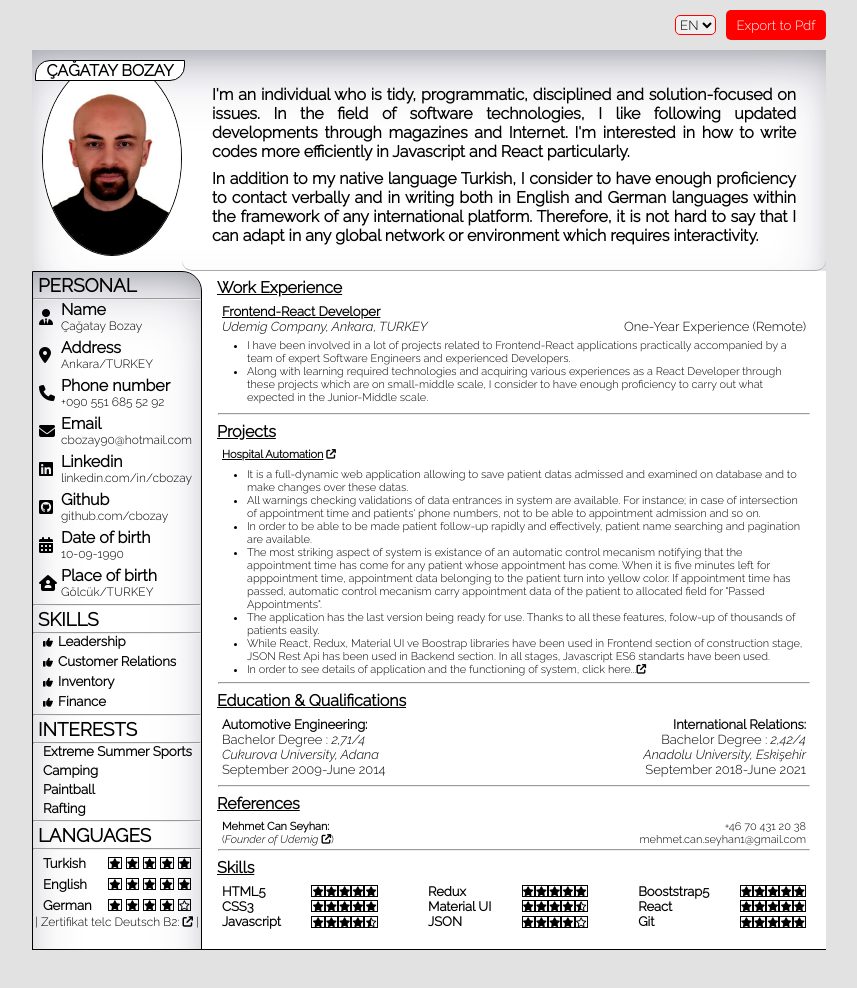
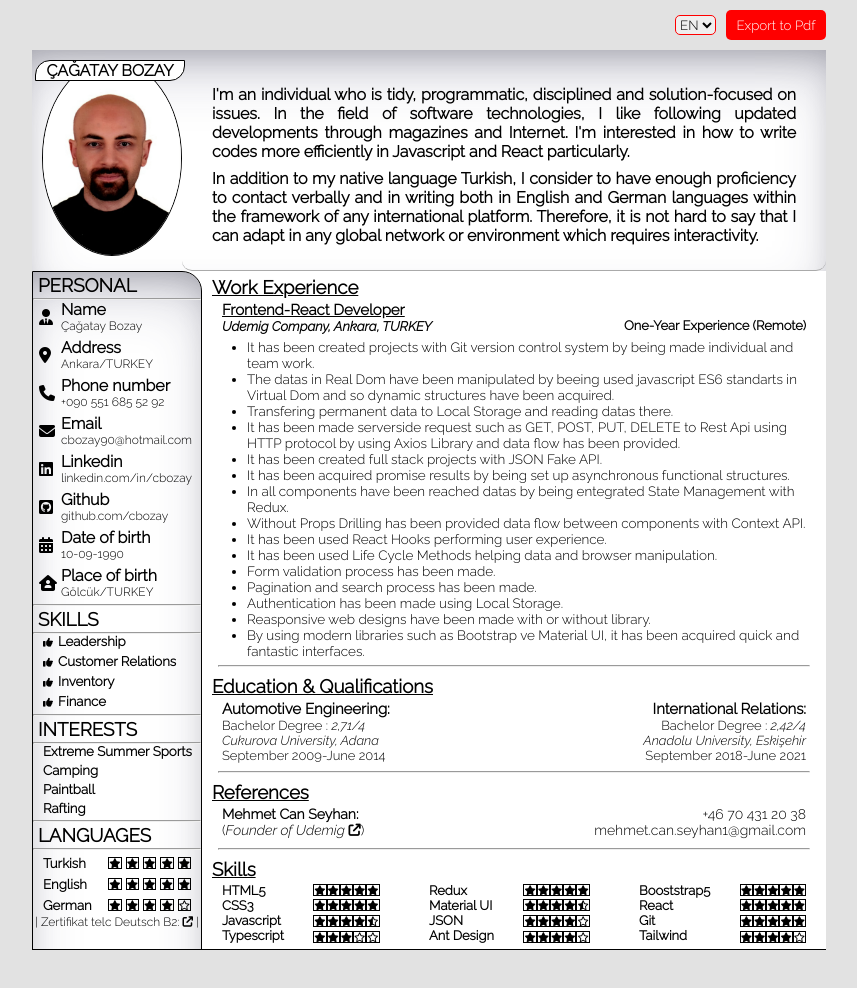
Before and after one commit to cbozay/Portfolio, a plain HTML site: page index.html in a window 1280 px wide. Shown: the whole page, without its empty margins (211-1068 px from the left). Drawn offline with Linux system fonts and the light colour scheme.

Commit message:
updating experience

```diff
--- a/index.html
+++ b/index.html
@@ -190,29 +190,43 @@
           </div>
         </div>
         <div class="bottomRight">
-          <u><h4 class="MainDiv" id="isTecrubesi">Work Experience</h4></u>
+          <u><h3 class="MainDiv" id="isTecrubesi">Work Experience</h3></u>
           <div class="exp mainDiv">
             <div>
               <u><b><p class="fontTitle" id="React">Frontend-React Developer</p></b></u>
-              <p><i id="Ankara">Udemig Company, Ankara, TURKEY</i></p>
+              <h5><i id="Ankara">Udemig Company, Ankara, TURKEY</i></h5>
             </div>
-            <div class="oneYear"><p  id="One-year">One-Year Experience (Remote)</p></div>
+            <div class="oneYear"><b><p  id="One-year">One-Year Experience (Remote)</p></b></div>
           </div>
             <div  class="pro mainDiv">
               <div>
                  <ul>
 
-                   <li id="experience-1">I have been involved in a lot of projects related to Frontend-React applications practically accompanied by a team of expert Software Engineers and experienced Developers.</li>
-                   <li id="experience-2">Along with learning required technologies and acquiring various experiences as a React Developer through these projects which are on small-middle scale, I consider to have enough proficiency to carry out
-                    what expected in the Junior-Middle scale.</li>
-                  </ul></div>
+                    <li class="li_font_size" id="experience-1">It has been created projects with Git version control system by being made individual and team work.</li>
+                    <li class="li_font_size" id="experience-2">The datas in Real Dom have been manipulated by beeing used javascript ES6 standarts in Virtual Dom and so dynamic structures have been acquired.</li>
+                    <li class="li_font_size" id="experience-3">Transfering permanent data to Local Storage and reading datas there.</li>
+                    <li class="li_font_size" id="experience-4">It has been made serverside request such as GET, POST, PUT, DELETE to Rest Api using HTTP protocol by using Axios Library and data flow has been provided.</li>
+                    <li class="li_font_size" id="experience-5">It has been created full stack projects with JSON Fake API.</li>
+                    <li class="li_font_size" id="experience-6">It has been acquired promise results by being set up asynchronous functional structures.</li>
+                    <li class="li_font_size" id="experience-7">In all components have been reached datas by being entegrated State Management with Redux.</li>
+                    <li class="li_font_size" id="experience-8">Without Props Drilling has been provided data flow between components with Context API.</li>
+                    <li class="li_font_size" id="experience-9">It has been used React Hooks performing user experience.</li>
+                    <li class="li_font_size" id="experience-10">It has been used Life Cycle Methods helping data and browser manipulation.</li>
+                    <li class="li_font_size" id="experience-11">Form validation process has been made.</li>
+                    <li class="li_font_size" id="experience-12">Pagination and search process has been made.</li>
+                    <li class="li_font_size" id="experience-13">Authentication has been made using Local Storage.</li>
+                    <li class="li_font_size" id="experience-14">Reasponsive web designs have been made with or without library.</li>
+                    <li class="li_font_size" id="experience-15">By using modern libraries such as Bootstrap ve Material UI, it has been acquired quick and fantastic interfaces.</li>
+
+                  </ul>
+                </div>
               </div>
 
 
 
 
 
-        <hr style="width: 95%; margin:6px auto">
+        <!-- <hr style="width: 95%; margin:6px auto">
         <u><h4 class="MainDiv" id="projeler">Projects</h4></u>
           <div  class="pro mainDiv">
            <div> <p class="hospitalMargin"><b><u id="hospital" >Hospital Automation</u></b>  <a target="_blank" href="https://github.com/cbozay/hospital"><i class="fa-solid fa-arrow-up-right-from-square"></i></a></p>
@@ -233,14 +247,14 @@
                 <span class="liLast"><li id="hospital-7">In order to see details of application and the functioning of system, click here...</li><a target="_blank" href="https://github.com/cbozay/hospital"><i class="fa-solid fa-arrow-up-right-from-square"></i></a></span>
               </ul>
             </div>
-           </div>
+           </div> -->
 
 
 
 
 
           <hr style="width: 95%; margin:3px auto">
-          <u><h4 class="MainDiv" id="egitim">Education & Qualifications</h4></u>
+          <u><h3 class="MainDiv" id="egitim">Education & Qualifications</h3></u>
           <div class="exp mainDiv">
             <div>
               <b><p class="fontTitle" id="otomotiv">Automotive Engineering:</p></b>
@@ -263,10 +277,10 @@
 
 
           <hr style="width: 95%; margin:3px auto">
-          <u><h4 class="MainDiv" id="referanslar">References</h4></u>
+          <u><h3 class="MainDiv" id="referanslar">References</h3></u>
           <div  class="special ref mainDiv">
             <div>
-              <b><p>Mehmet Can Seyhan:</p></b>
+              <b><p class="li_font_size">Mehmet Can Seyhan:</p></b>
           <p >(<i id="Arabuleu">Founder of Udemig</i>  <a target="_blank" href="https://udemig.com/"><i class="fa-solid fa-arrow-up-right-from-square"></i></a>)</p>
         </div>
           <div class="rightDepartment">
@@ -286,7 +300,7 @@
 
 
           <hr style="width: 95%; margin:3px auto">
-              <u><h4 class="MainDiv" id="yetenek">Skills</h4></u>
+              <u><h3 class="MainDiv" id="yetenek">Skills</h3></u>
 
               <div class="main-skills">
               <div >
@@ -305,6 +319,11 @@
                  <b><p>Javascript</p></b>
                 </div>
               </div>
+              <div class="row mainDiv">
+                <div>
+                 <b><p>Typescript</p></b>
+                </div>
+              </div>
 
 
             </div>
@@ -313,6 +332,7 @@
               <div class="main-skills stars"><i class="fa-solid fa-star"></i><i class="fa-solid fa-star"></i><i class="fa-solid fa-star"></i><i class="fa-solid fa-star"></i><i class="fa-solid fa-star"></i></div>
     <div class="main-skills stars"><i class="fa-solid fa-star"></i><i class="fa-solid fa-star"></i><i class="fa-solid fa-star"></i><i class="fa-solid fa-star"></i><i class="fa-solid fa-star"></i></div>
     <div class="main-skills stars"><i class="fa-solid fa-star"></i><i class="fa-solid fa-star"></i><i class="fa-solid fa-star"></i><i class="fa-solid fa-star"></i><i class="fa-regular fa-star-half-stroke"></i></div>
+    <div class="main-skills stars"><i class="fa-solid fa-star"></i><i class="fa-solid fa-star"></i><i class="fa-solid fa-star"></i><i class="fa-regular fa-star"></i><i class="fa-regular fa-star"></i></div>
 
             </div>
 
@@ -334,12 +354,18 @@
                  <b><p>JSON</p></b>
                 </div>
               </div>
+              <div class="row mainDiv">
+                <div>
+                 <b><p>Ant Design</p></b>
+                </div>
+              </div>
 
             </div>
 
             <div class="stars-div">
               <div class="main-skills stars"><i class="fa-solid fa-star"></i><i class="fa-solid fa-star"></i><i class="fa-solid fa-star"></i><i class="fa-solid fa-star"></i><i class="fa-solid fa-star"></i></div>
     <div class="main-skills stars"><i class="fa-solid fa-star"></i><i class="fa-solid fa-star"></i><i class="fa-solid fa-star"></i><i class="fa-solid fa-star"></i><i class="fa-regular fa-star-half-stroke"></i></div>
+    <div class="main-skills stars"><i class="fa-solid fa-star"></i><i class="fa-solid fa-star"></i><i class="fa-solid fa-star"></i><i class="fa-solid fa-star"></i><i class="fa-regular fa-star"></i></div>
     <div class="main-skills stars"><i class="fa-solid fa-star"></i><i class="fa-solid fa-star"></i><i class="fa-solid fa-star"></i><i class="fa-solid fa-star"></i><i class="fa-regular fa-star"></i></div>
 
             </div>
@@ -361,6 +387,11 @@
                  <b><p>Git</p></b>
                 </div>
               </div>
+              <div class="row mainDiv">
+                <div>
+                 <b><p>Tailwind</p></b>
+                </div>
+              </div>
 
             </div>
 
@@ -369,7 +400,9 @@
               <div class="main-skills stars"><i class="fa-solid fa-star"></i><i class="fa-solid fa-star"></i><i class="fa-solid fa-star"></i><i class="fa-solid fa-star"></i><i class="fa-solid fa-star"></i></div>
               <div class="main-skills stars"><i class="fa-solid fa-star"></i><i class="fa-solid fa-star"></i><i class="fa-solid fa-star"></i><i class="fa-solid fa-star"></i><i class="fa-solid fa-star"></i></div>
               <div class="main-skills stars"><i class="fa-solid fa-star"></i><i class="fa-solid fa-star"></i><i class="fa-solid fa-star"></i><i class="fa-solid fa-star"></i><i class="fa-solid fa-star"></i></div>
-    </div>
+              <div class="main-skills stars"><i class="fa-solid fa-star"></i><i class="fa-solid fa-star"></i><i class="fa-solid fa-star"></i><i class="fa-solid fa-star"></i><i class="fa-regular fa-star"></i></div>
+
+            </div>
     </div>
 
 
--- a/script.js
+++ b/script.js
@@ -135,14 +135,81 @@ const dictionary = [
   },
   {
     id: "experience-1",
-    tr: "Uzman yazılım mühendisleri ve deneyimli geliştiriciler eşliğinde Frontend-React uygulamalarına ilişkin birçok projede yer aldım.",
-    en: "I have been involved in a lot of projects related to Frontend-React applications practically accompanied by a team of expert Software Engineers and experienced Developers.",
+    tr: "Git versiyonlama ile bireysel ve takım çalışmaları yapılarak projeler oluşturuldu.",
+    en: "It has been created projects with Git version control system by being made individual and team work.",
+  },
+
+  {
+    id: "experience-2",
+    tr: "Real Dom daki veriler, Virtual Dom da javascript ES6 standartları kullanılarak manipüle edildi ve dinamik yapılar elde edildi.",
+    en: "The datas in Real Dom have been manipulated by beeing used javascript ES6 standarts in Virtual Dom and so dynamic structures have been acquired.",
   },
   {
-    id: "experience-2",
-    tr: "Küçük-orta ölçekte olan bu projelerle, bir Frontend-React Geliştirici olarak gerekli teknolojileri öğrenme ve çeşitli tecrübeler edinmeyle birlikte, Junior-Middle ölçekte beklenilen şeyi yerine getirmek için yeterli yetkinliğe sahip olduğumu düşünüyorum.",
-    en: "Along with learning required technologies and acquiring various experiences as a React Developer through these projects which are on small-middle scale, I consider to have enough proficiency to carry out what expected in the Junior-Middle scale.",
+    id: "experience-3",
+    tr: "Local Storage ye kalıcı veri aktarma ve oradaki verileri okuma.",
+    en: "Transfering permanent data to Local Storage and reading datas there.",
   },
+  {
+    id: "experience-4",
+    tr: "HTTP protokolünü kullanan Rest API ye, Axios kütüphanesi kullanılarak server taraflı GET, POST, PUT, DELETE gibi request ler atılıp, veri alışverişi sağlandı.",
+    en: "It has been made serverside request such as GET, POST, PUT, DELETE to Rest Api using HTTP protocol by using Axios Library and data flow has been provided.",
+  },
+  {
+    id: "experience-5",
+    tr: "Json Fake API ile Full stack projeler oluşturuldu.",
+    en: "It has been created full stack projects with JSON Fake API.",
+  },
+  {
+    id: "experience-6",
+    tr: "Asenkron fonksiyon yapıları kurularak promise result lar elde edildi.",
+    en: "It has been acquired promise results by being set up asynchronous functional structures.",
+  },
+  {
+    id: "experience-7",
+    tr: "Redux ile State yönetimi entegre edilerek verilere bütün componentlerde erişim sağlandı.",
+    en: "In all components have been reached datas by being entegrated State Management with Redux.",
+  },
+  {
+    id: "experience-8",
+    tr: "Props Drilling yapmaksızın Context API ile componentler arası veri akışı sağlandı.",
+    en: "Without Props Drilling has been provided data flow between components with Context API.",
+  },
+  {
+    id: "experience-9",
+    tr: "Kullanıcı deneyimini performe eden React Hook's lar kullanıldı.",
+    en: "It has been used React Hooks performing user experience.",
+  },
+  {
+    id: "experience-10",
+    tr: "Veri ve tarayıcı davranışı manüpülasyonunu sağlayan Life Cycle metotlar kullanıldı.",
+    en: "It has been used Life Cycle Methods helping data and browser manipulation.",
+  },
+  {
+    id: "experience-11",
+    tr: "Form validasyonu işlemleri yapıldı.",
+    en: "Form validation process has been made.",
+  },
+  {
+    id: "experience-12",
+    tr: "Pagination ve Search işlemleri yapıldı.",
+    en: "Pagination and search process has been made.",
+  },
+  {
+    id: "experience-13",
+    tr: "Local Storage kullanarak Authentication yapıldı.",
+    en: "Authentication has been made using Local Storage.",
+  },
+  {
+    id: "experience-14",
+    tr: "Kütüphane kullanılan veya kullanılmayan responsive web tasarımlar yapıldı.",
+    en: "Reasponsive web designs have been made with or without library.",
+  },
+  {
+    id: "experience-15",
+    tr: "Bootstrap ve Material UI gibi modern kütüphaneler kulanılarak hızlı ve güzel arayüzler elde edildi.",
+    en: "By using modern libraries such as Bootstrap ve Material UI, it has been acquired quick and fantastic interfaces.",
+  },
+
   {
     id: "egitim",
     tr: "Eğitim & Nitelikler",
@@ -209,53 +276,6 @@ const dictionary = [
     tr: "Udemig'in Kurucusu",
     en: "Founder of Udemig",
   },
-
-  {
-    id: "hospital",
-    tr: "Hastane Otomasyonu",
-    en: "Hospital Automation",
-  },
-
-  {
-    id: "hospital-1",
-    tr: "Giriş yapılan ve tedavi edilen hasta verilerini veri tabanına kaydetmeye ve bu veriler üzerinde değişiklikler yapmaya izin veren tamamen dinamik bir web uygulamasıdır.",
-    en: "It is a full-dynamic web application allowing to save patient datas admissed and examined on database and to make changes over these datas.",
-  },
-  {
-    id: "hospital-2",
-    tr: "Sistemde veri girdilerinin doğrulamasını kontrol eden bütün uyarılar mevcuttur. Örn; randevu zamanının ve hasta telefon numaralarının çakışması durumunda randevu girişi yapamama gibi.",
-    en: "All warnings checking validations of data entrances in system are available. For instance; in case of intersection of appointment time and patients' phone numbers, not to be able to appointment admission and so on.",
-  },
-  {
-    id: "hospital-3",
-    tr: "Hasta takibinin hızlı ve etkili yapabilmek adına, hasta ismi araması ve sayfalama mevcuttur.",
-    en: "In order to be able to be made patient follow-up rapidly and effectively, patient name searching and pagination are available.",
-  },
-  {
-    id: "hospital-4",
-    tr: "Sistemin en çarpıcı tarafı, randevusu gelen herhangi bir hasta için randevu zamanının geldiğini bildiren otomatik bir kontrol mekanizmasının bulunmasıdır. Randevu zamanına 5 dakika kalınca, hastaya ait randevu verisi sarı renge dönüşür. Şayet randevusu geçmişse, otomatik kontrol mekanizması, hastanın randevu verisini `Geçmiş Randevular` için ayrılan bölgeye taşır.",
-    en: "The most striking aspect of system is existance of an automatic control mecanism notifying that the appointment time has come for any patient whose appointment has come. When it is five minutes left for apppointment time, appointment data belonging to the patient turn into yellow color. If appointment time has passed, automatic control mecanism carry appointment data of the patient to allocated field for `Passed Appointments`.",
-  },
-  {
-    id: "hospital-5",
-    tr: "Uygulama kullanıma hazır son versiyonudur. Bütün bu özellikler sayesinde binlerce hastanın takibi kolayca yapılabilir.",
-    en: "The application has the last version being ready for use. Thanks to all these features, folow-up of thousands of patients easily.",
-  },
-  {
-    id: "hospital-6",
-    tr: "Yapım aşamasının Frontend kısmında React, Redux, Material UI ve Boostrap kütüphaneleri kullanılırken, Backend kısmında JSON Rest Api kullanılmıştır. Bütün aşamalarda Javascript ES6 standartları kullanılmıştır.",
-    en: "While React, Redux, Material UI ve Boostrap libraries have been used in Frontend section of construction stage, JSON Rest Api has been used in Backend section. In all stages, Javascript ES6 standarts have been used.",
-  },
-  {
-    id: "hospital-7",
-    tr: "Uygulamanın detaylarını ve çalışır halini görmek ve için buraya tıklayınız...",
-    en: "In order to see details of application and the functioning of system, click here...",
-  },
-  {
-    id: "projeler",
-    tr: "Projeler",
-    en: "Projects",
-  },
 ];
 
 function translate(selectedLanguage) {
--- a/style.css
+++ b/style.css
@@ -175,6 +175,10 @@ ul {
   padding-left: 5px;
 }
 
+.fontTitle {
+  font-size: 15px !important;
+}
+
 .null-star {
   color: #fff;
 }
@@ -188,7 +192,7 @@ ul {
 }
 
 .MainDiv {
-  padding: 0 5px;
+  padding: 5px 0 3px 10px;
 }
 
 .mainDiv {
@@ -254,7 +258,7 @@ ul {
 }
 
 .special p {
-  font-size: 11px;
+  font-size: 14px;
   margin: 0 10px;
 }
 
@@ -267,6 +271,7 @@ ul {
 .ref {
   display: flex;
   justify-content: space-between;
+  margin-bottom: 10px;
 }
 
 .btnMain {
@@ -333,3 +338,7 @@ ul {
 .liLast {
   display: flex;
 }
+
+.li_font_size {
+  font-size: 13.5px;
+}
```
